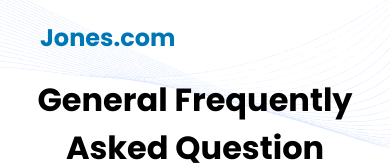
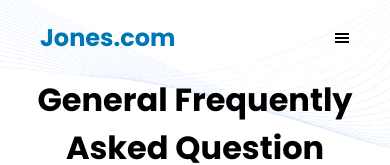
Before and after one commit to talha2224/Tech-Plus, a Next.js app: page /faq in a window 390 px wide. Shown: the top 165 px of the page. Built offline with nearby package versions, Linux system fonts and the light colour scheme.

Commit message:
hamburger color added

```diff
--- a/app/buy/page.jsx
+++ b/app/buy/page.jsx
@@ -28,7 +28,7 @@ const page = () => {
 
     <div>
 
-      <Navbar color={"#0077B5"} btnBg={"#0077B5"} btnColor={"#fff"} />
+      <Navbar color={"#0077B5"} btnBg={"#0077B5"} btnColor={"#fff"} hamburgerColor={"#000"} />
 
 
       {/* HERO  */}
--- a/app/faq/page.jsx
+++ b/app/faq/page.jsx
@@ -50,7 +50,7 @@ const Page = () => {
 
     <div className='relative'>
 
-      <Navbar color={"#0077B5"} btnBg={"#0077B5"} btnColor={"#fff"} />
+      <Navbar color={"#0077B5"} btnBg={"#0077B5"} btnColor={"#fff"} hamburgerColor={"#000"} />
 
 
       <div className='absolute top-[0] right-0 -z-40'>
--- a/app/sell/page.jsx
+++ b/app/sell/page.jsx
@@ -14,7 +14,7 @@ const page = () => {
 
     <div>
 
-      <Navbar color={"#0077B5"} btnBg={"#0077B5"} btnColor={"#fff"} />
+      <Navbar color={"#0077B5"} btnBg={"#0077B5"} btnColor={"#fff"} hamburgerColor={"#000"} />
 
 
 
--- a/components/Navbar.jsx
+++ b/components/Navbar.jsx
@@ -2,7 +2,7 @@ import Link from 'next/link'
 import React from 'react'
 import { GiHamburgerMenu } from 'react-icons/gi'
 
-const Navbar = ({color="#fff",btnBg="#ffff",btnColor="#0077B5"}) => {
+const Navbar = ({color="#fff",btnBg="#ffff",btnColor="#0077B5",hamburgerColor="#fff"}) => {
     return (
         <div className="py-5 px-10 flex justify-between items-center max-h-fit">
 
@@ -18,7 +18,7 @@ const Navbar = ({color="#fff",btnBg="#ffff",btnColor="#0077B5"}) => {
                 <button style={{backgroundColor:btnBg}} className={`text-[${btnColor}] w-[8rem] h-[2.3rem] rounded-md`}>Singup</button>
             </div>
 
-            <GiHamburgerMenu className='md:hidden block text-white' />
+            <GiHamburgerMenu className={`md:hidden block text-[${hamburgerColor}]`} />
 
 
         </div>
```
